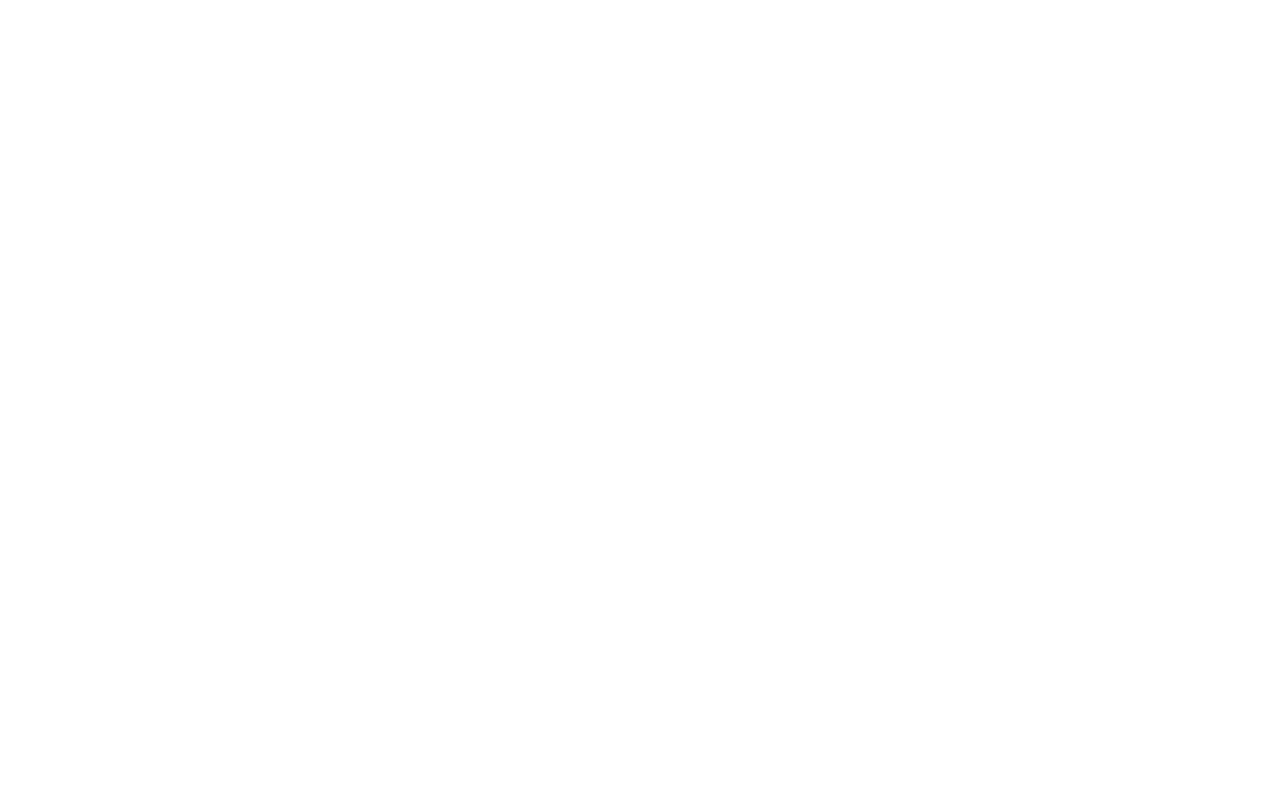
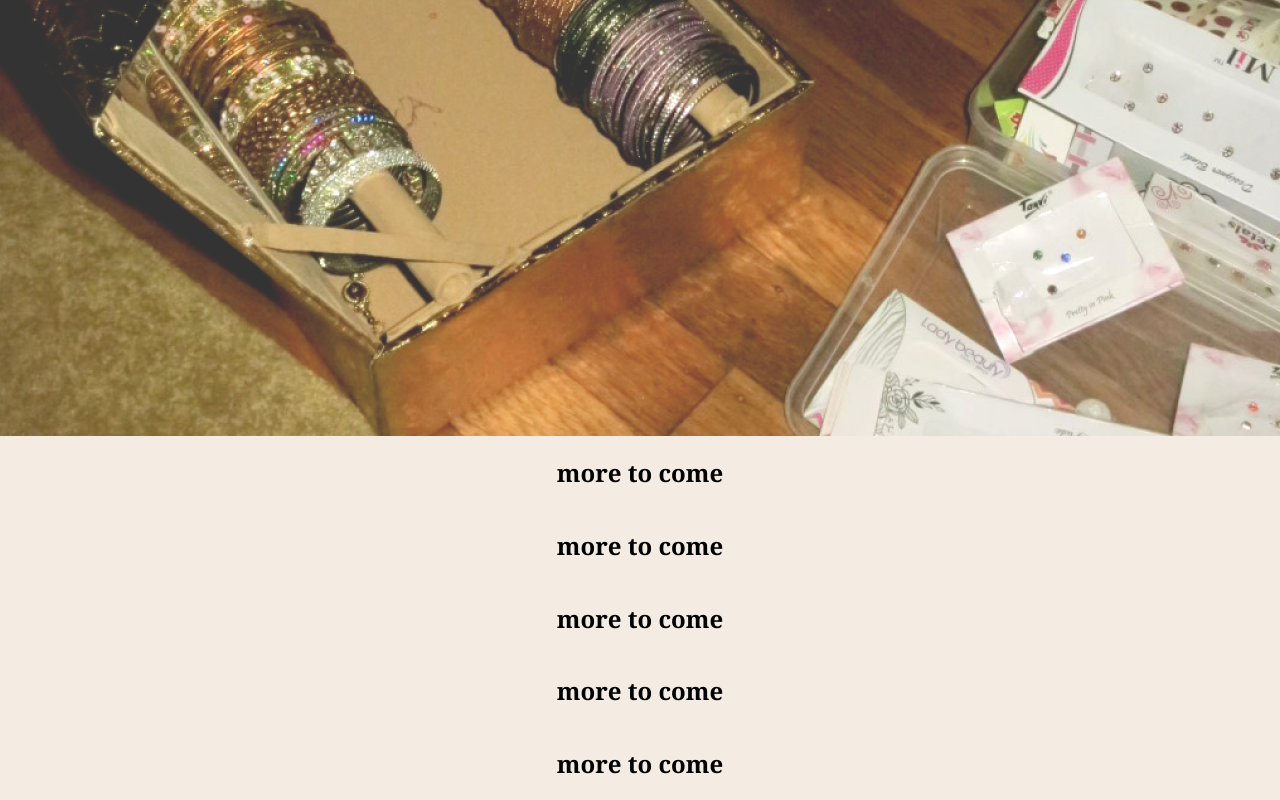
Before and after one commit to shaynatrivedi/solucky, a React (Create React App) app in the folder solucky-react-app/: page /team in a window 1280 px wide. Shown: the part 546-1346 px from the top of the page. Before the commit the page ends 800 px from the top, so only its background shows below. Built offline with nearby package versions, Linux system fonts and the light colour scheme; a web font is replaced by a local one.

Commit message:
set backgrounds for team page

```diff
--- a/solucky-react-app/src/components/Team.css
+++ b/solucky-react-app/src/components/Team.css
@@ -1,3 +1,17 @@
-.header{
-    font-size: x-large;
+.team-join{
+    background-image: url('/public/Assets/Team/team-bg-1.png'); /* Path to your image */
+    background-size: cover; /* Ensures the image covers the entire section */
+    background-position: top;
+    min-height: 982px;
+    display: flex;
+    justify-content: center; /* Centers content horizontally */
+    align-items: center;
 }
+
+.team-members{
+    background-color: #F4ECE2;
+    display: flex;
+    justify-content: center;
+    align-items: center;
+    flex-direction: column;
+}
--- a/solucky-react-app/src/components/Team.jsx
+++ b/solucky-react-app/src/components/Team.jsx
@@ -3,7 +3,19 @@ import './Team.css'
 
 const Team = () =>{
     return(
-        <div className="header">hello from the team</div>
+        <div className="team-page">
+            <section className="team-join">
+
+            </section>
+
+            <section className="team-members">
+                <h1>more to come</h1>
+                <h1>more to come</h1>
+                <h1>more to come</h1>
+                <h1>more to come</h1>
+                <h1>more to come</h1>
+            </section>
+        </div>
     );
 }
 
```
